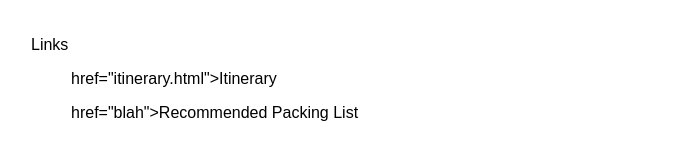
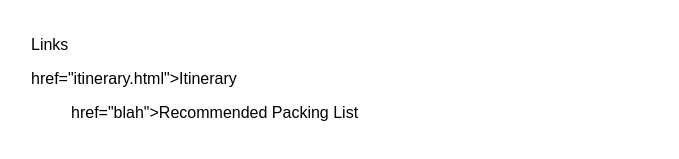
Before and after one commit to BWBoyd/AT_trip, a website: page src/index.html in a window 1280 px wide. Shown: the part 189-348 px from the top of the page, without its empty margins (289-968 px from the left). Drawn offline with Linux system fonts and the light colour scheme.

Commit message:
another edit

```diff
--- a/src/index.html
+++ b/src/index.html
@@ -13,7 +13,7 @@
     <h1>Next Level Foxhole AT Trip Plan</h1>
 
     <p>Links</p>
-    <ol><a> href="itinerary.html">Itinerary</a></ol>
+    <a> href="itinerary.html">Itinerary</a>
     <ol><a> href="blah">Recommended Packing List</a></ol>
 
 
```
